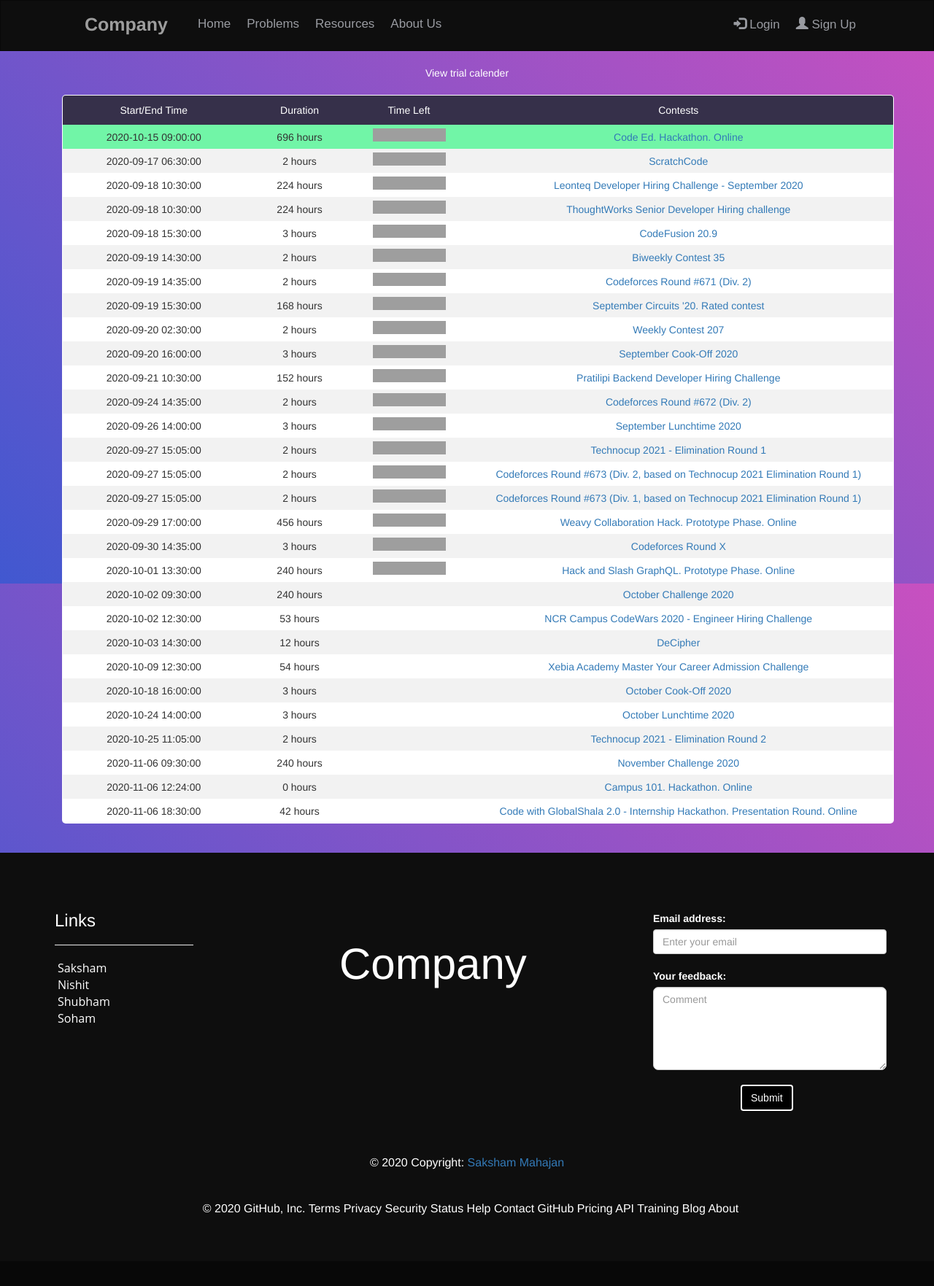
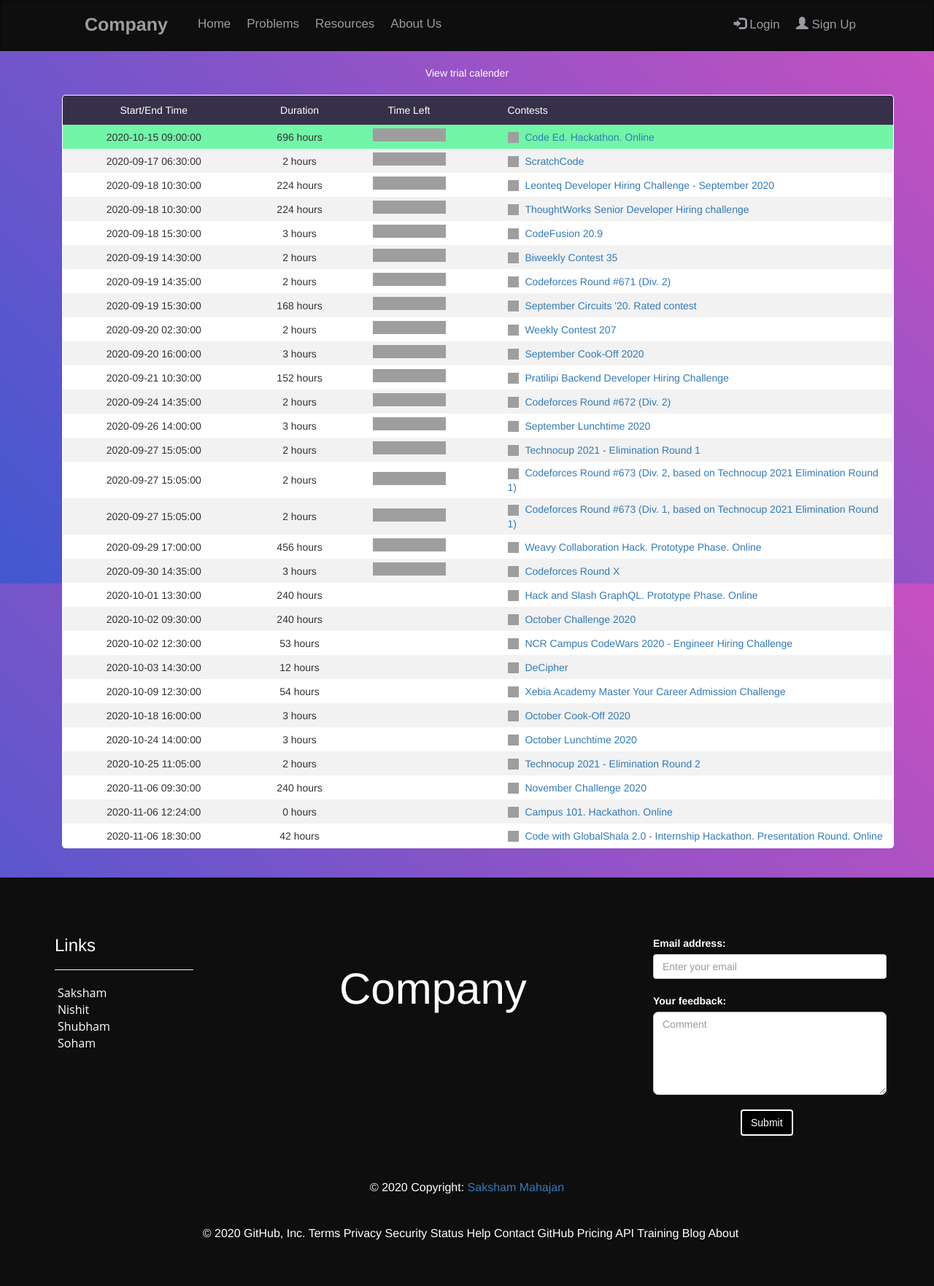
Before and after one commit to nishitsharma03/3Essn, a Node server app: page / in a window 1280 px wide. Shown: the whole page at 73% size. Before the commit the page ends 1666 px from the top, so only its background shows below. Run offline with Node 20, Linux system fonts and the light colour scheme; some libraries are stand-ins or nearby versions; grey boxes are pictures that could not be loaded.

Commit message:
mainpage

```diff
--- a/views/main/index.ejs
+++ b/views/main/index.ejs
@@ -9,7 +9,7 @@
             <th style="width: 250px;">Start/End Time</th>
             <th style="width: 150px;">Duration</th>
             <th style="width: 150px;">Time Left</th>
-            <th id="contest-name">Contests</th>
+            <th id="contest-name" style="text-align: left; padding-left: 60px;">Contests</th>
         </tr>
 
         <% for (let i = 0; i < Object.keys(data).length; i++) { %>
@@ -25,16 +25,22 @@
                 <td>
                     <iframe src="http://free.timeanddate.com/countdown/i7gmclc8/n54/cf12/cm0/cu4/ct1/cs1/ca0/co0/cr0/ss0/cac000/cpc090/pct/tcfff/fn3/fs100/szw320/szh135/iso<%= data[i]["start"]; %> " allowTransparency="true" frameborder="0" width="100" height="18"></iframe>
                 </td>
-                <td><a href=" <%= data[i]["href"] %>"><%= data[i]["event"]%></a></td>
+                <td style="text-align: left; padding-left: 60px;">
+                    <img style="height: 15px; width: 15px;" src="https://upload.wikimedia.org/wikipedia/commons/e/e8/HackerEarth_logo.png" style="width:168px;height:168px; "></i>
+                    <a style="margin-left: 5px;" href=" <%= data[i]["href"] %>"><%= data[i]["event"]%></a>
+                </td>
             </tr>
             <% } else{ %>
-            <tr class="active-green">
+            <tr style="background-color: #71f5a7;">
                 <td><%= end[0] %>  <%= end[1] %></td>
                 <td><%= duration %> hours </td>
                 <td>
                     <iframe src="http://free.timeanddate.com/countdown/i7gmclc8/n54/cf12/cm0/cu4/ct1/cs1/ca0/co0/cr0/ss0/cac000/cpc090/pct/tcfff/fn3/fs100/szw320/szh135/iso<%= data[i]["end"] %> " allowTransparency="true" frameborder="0" width="100" height="18"></iframe>
                 </td>
-                <td><a href=" <%= data[i]["href"] %>"><%= data[i]["event"]%></a></td>
+                <td style="text-align: left; padding-left: 60px;">
+                    <img style="height: 15px; width: 15px;" src="https://upload.wikimedia.org/wikipedia/commons/e/e8/HackerEarth_logo.png" style="width:168px;height:168px; "></i>
+                    <a style="margin-left: 5px;" href=" <%= data[i]["href"] %>"><%= data[i]["event"]%></a>
+                </td>
             </tr>
             <% } %>
         <% } %>
```
